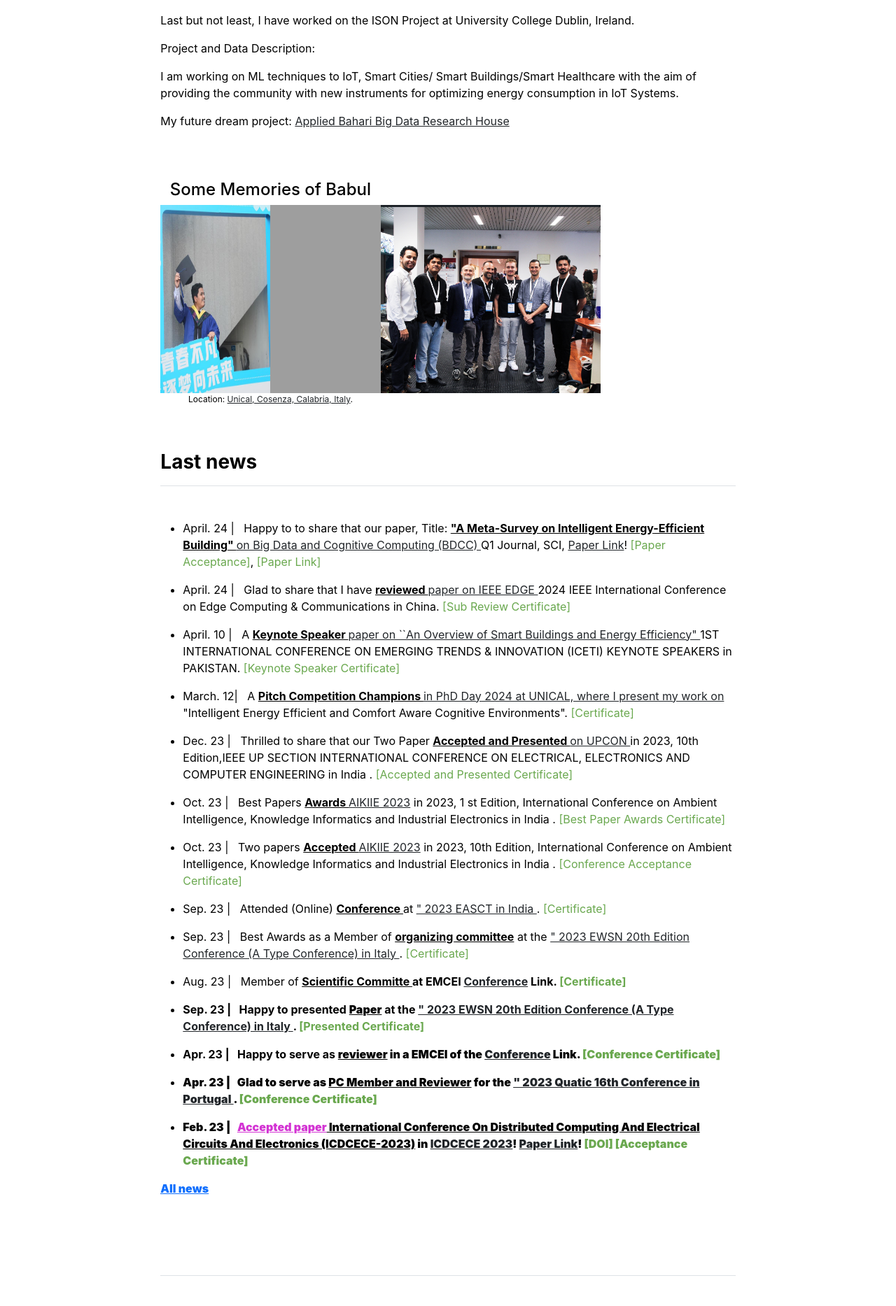
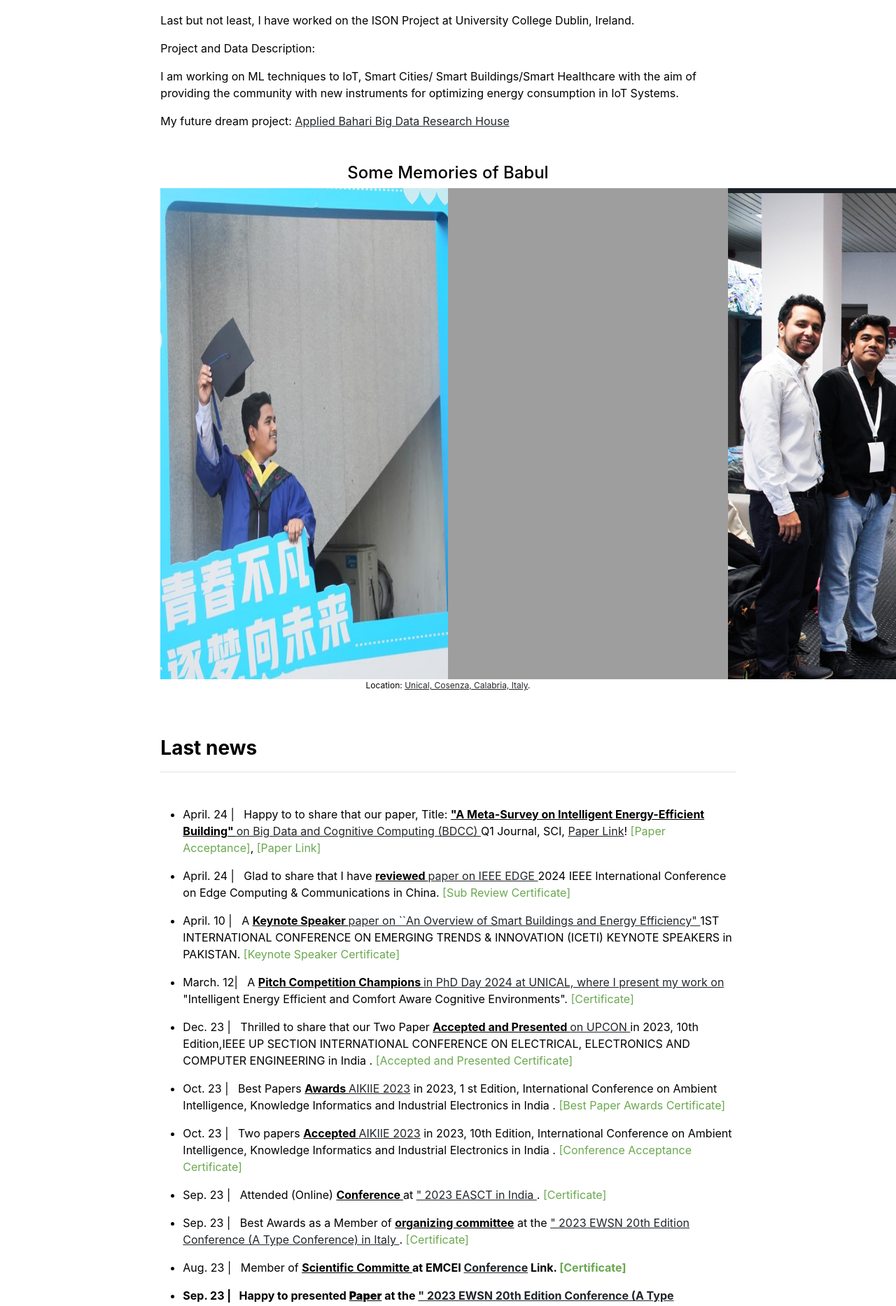
Before and after one commit to babulcseian/babulcseian.github.io, a Jekyll site: the page built from index.md, in a window 1280 px wide. Shown: the part 798-2665 px from the top of the page at 70% size. Built offline with Jekyll 4.4.1, drawn with Linux system fonts in a browser that asks for light colours; a style sheet for code colours, icons or effects is not loaded.

Commit message:
Update home.html

```diff
--- a/_layouts/home.html
+++ b/_layouts/home.html
@@ -35,8 +35,7 @@ I am working on ML techniques to IoT, Smart Cities/ Smart Buildings/Smart Health
 My future dream project: <a class="other" href='https://babulcseian.github.io/lab'>Applied Bahari Big Data Research House</a>
   </div>
 
-<div align="center" class="col-md-5">
-    <br>
+<div align="center">
   <h4>Some Memories of Babul</h4>
     <div style="display: flex; justify-content: space-between;">
         <img src="{{ site.github.url }}/assets/img/Md Babul Con.jpg" alt="Home" width="50%" title="MSc Graduation">
```
